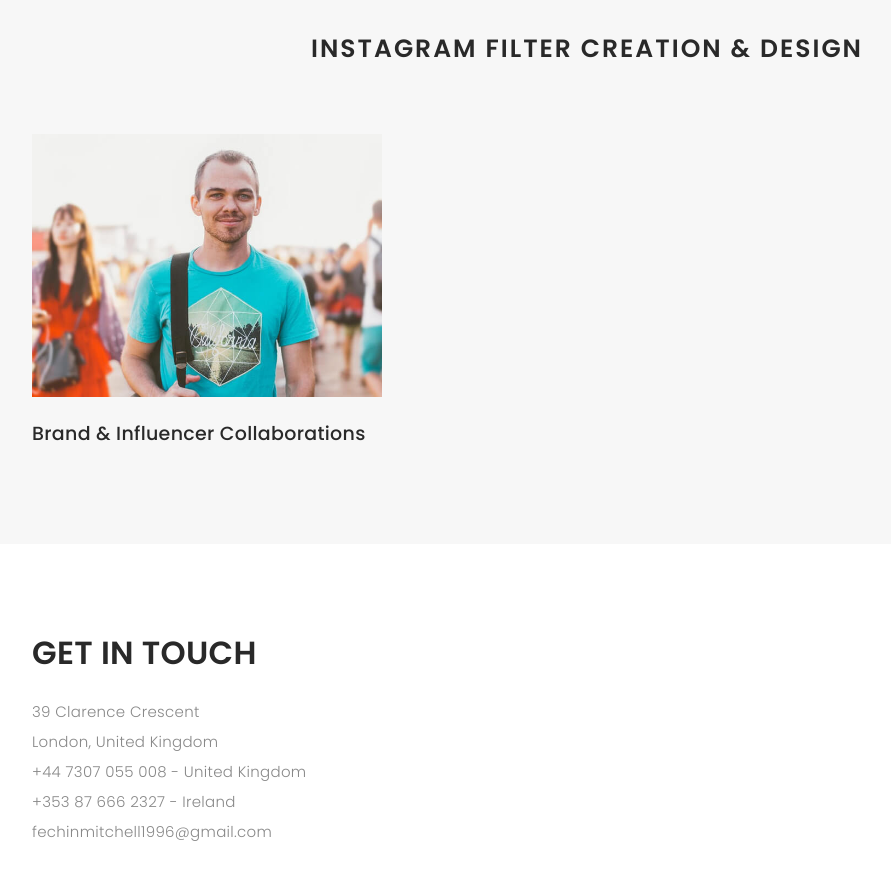
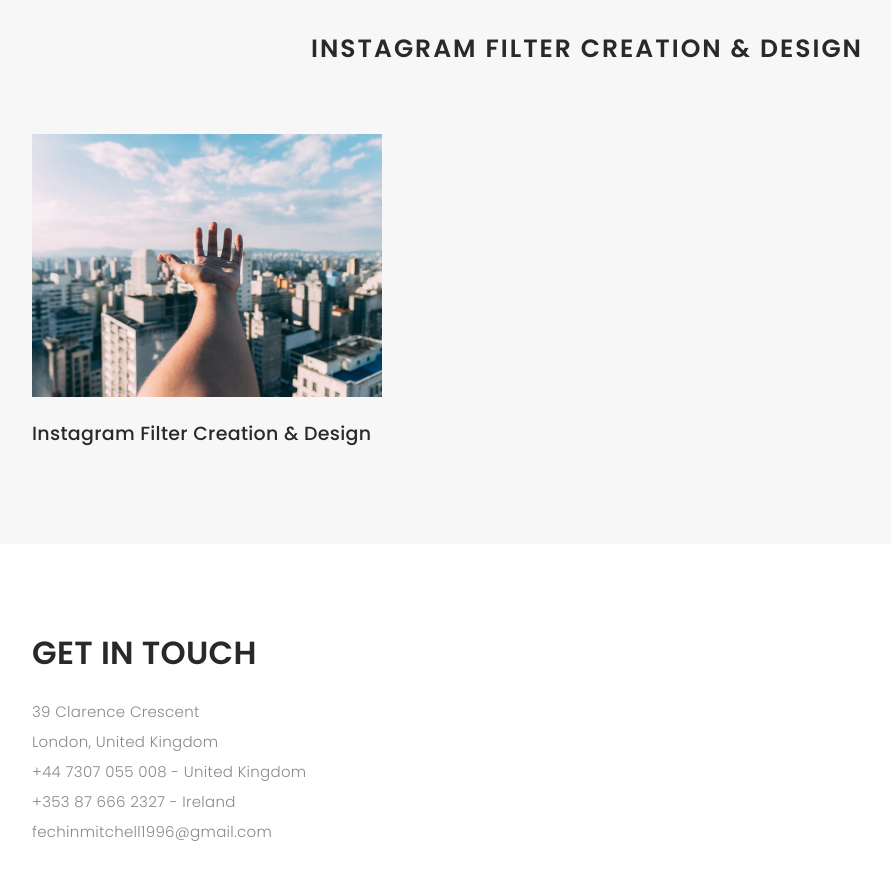
Before and after one commit to fechinmitchell/Portfolio, a plain HTML site: page index.html in a window 1280 px wide. Shown: the part 1780-2660 px from the top of the page, without its empty margins (53-944 px from the left). Drawn offline with nearby package versions, Linux system fonts and the light colour scheme; files whose address does not match are found by name; a web font is replaced by a local one.

Commit message:
Add files via upload

```diff
--- a/index.html
+++ b/index.html
@@ -267,7 +267,7 @@
       <div class="journal-block">
         <div class="row">
 
-          <div class="col-lg-4 col-md-6">
+          <!-- <div class="col-lg-4 col-md-6">
             <div class="journal-info">
 
               <a href="blog-single.html"><img src="images/blog-post-1.jpg" class="img-responsive" alt="img"></a>
@@ -281,16 +281,16 @@
               </div>
 
             </div>
-          </div>
+          </div> -->
 
-          <!-- <div class="col-lg-4 col-md-6">
+          <div class="col-lg-4 col-md-6">
             <div class="journal-info">
 
               <a href="blog-single.html"><img src="images/blog-post-2.jpg" class="img-responsive" alt="img"></a>
 
               <div class="journal-txt">
 
-                <h4><a href="#blog-single.html">Click to view my Cover Letter</a></h4>
+                <h4><a href="#blog-single.html">Instagram Filter Creation & Design</a></h4>
                 <p class="separator">
                 </p>
 
```
